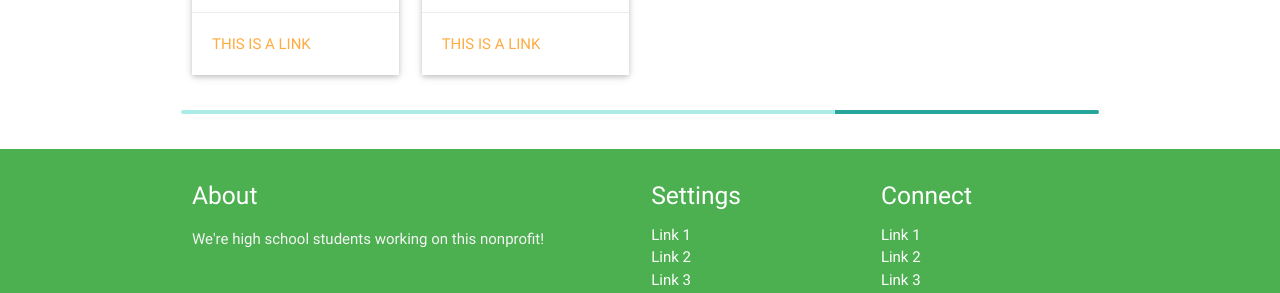
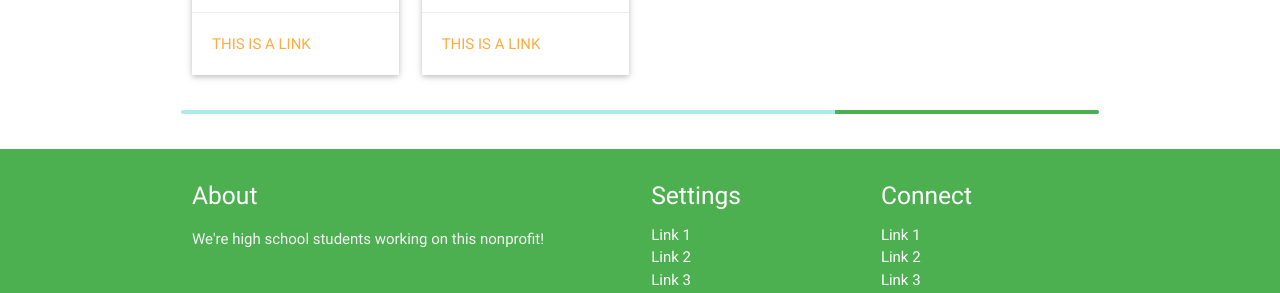
Before and after one commit to veggiedefender/bluehentreats, a Jekyll site: the page built from products.html, in a window 1280 px wide. Shown: the part 1572-1865 px from the top of the page. Built offline with Jekyll 4.4.1, drawn with Linux system fonts in a browser that asks for light colours; nearby versions of some CDN libraries.

Commit message:
Update products.html

```diff
--- a/products.html
+++ b/products.html
@@ -202,7 +202,7 @@ layout: default
 
     <div class="row center">
       <div class="progress">
-        <div class="indeterminate"></div>
+        <div class="indeterminate green"></div>
       </div>
     </div>
   </div>
```
